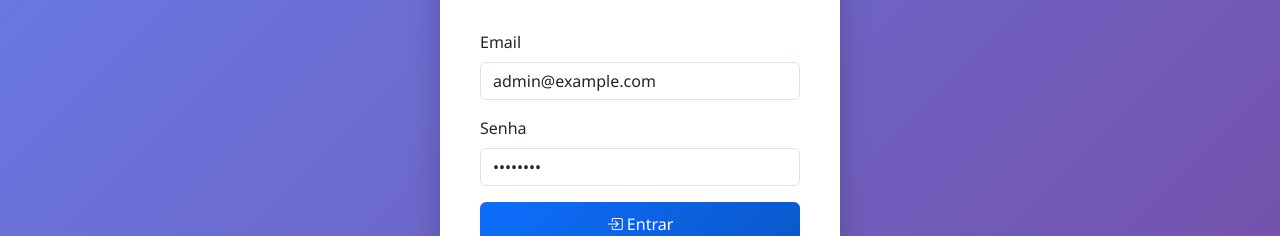
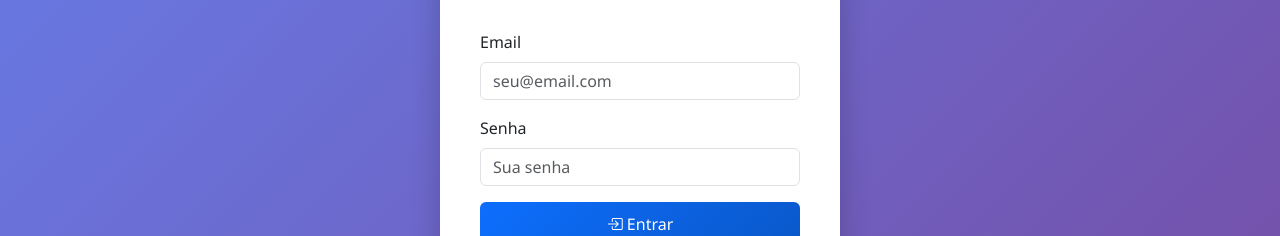
Before and after one commit to ayresfrancys/allinall.github.io, a website: page login.html in a window 1280 px wide. Shown: the part 266-502 px from the top of the page. Drawn offline with nearby package versions, Linux system fonts and the light colour scheme.

Commit message:
Update login.html

```diff
--- a/login.html
+++ b/login.html
@@ -176,11 +176,8 @@
     `;
     document.head.appendChild(style);
 
-    // Preencher automaticamente as credenciais padrão para teste
-    document.addEventListener('DOMContentLoaded', function() {
-        document.getElementById('email').value = 'admin@example.com';
-        document.getElementById('password').value = 'admin123';
-    });
+
 </script>
 </body>
+
 </html>
```
